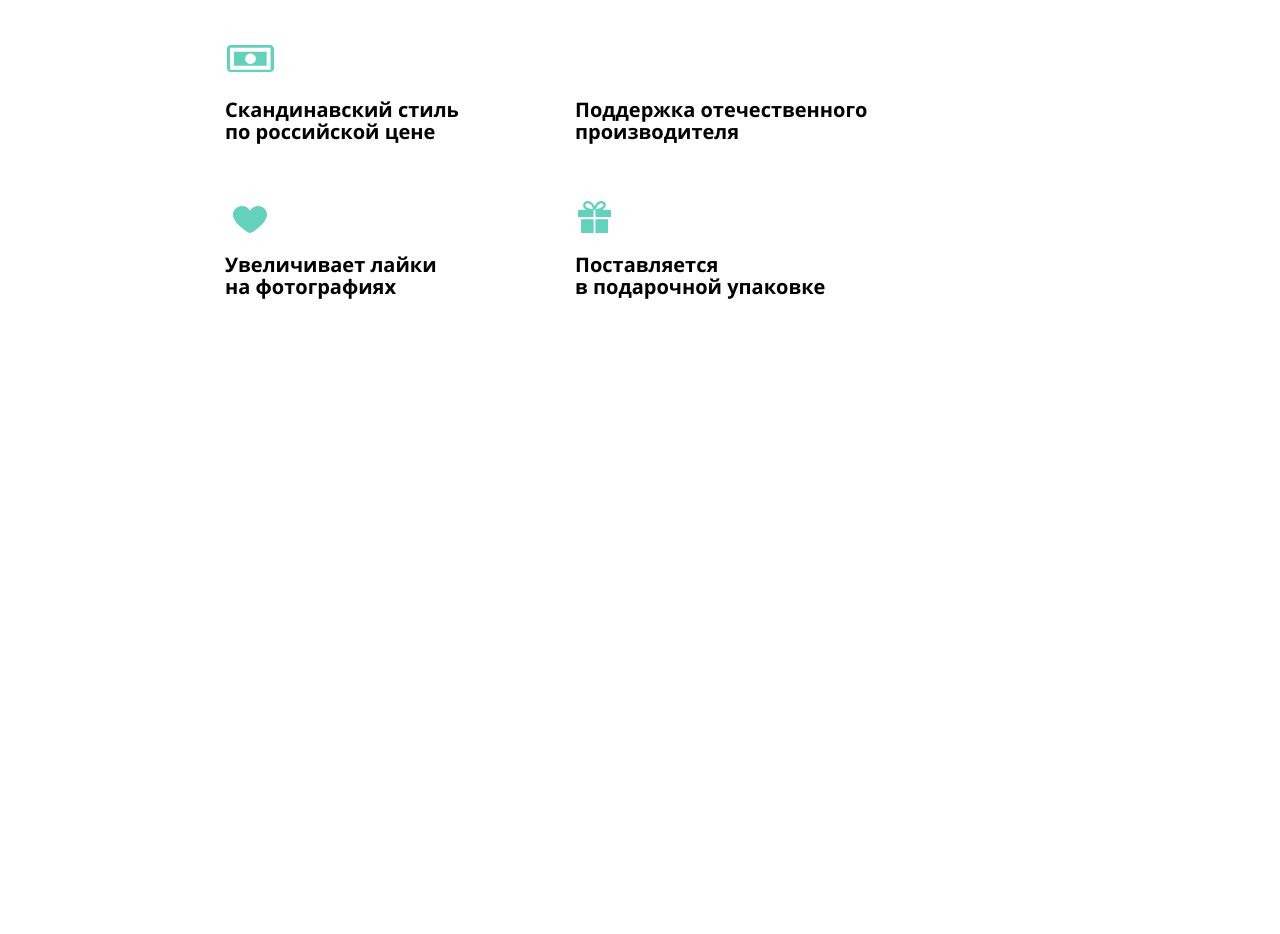
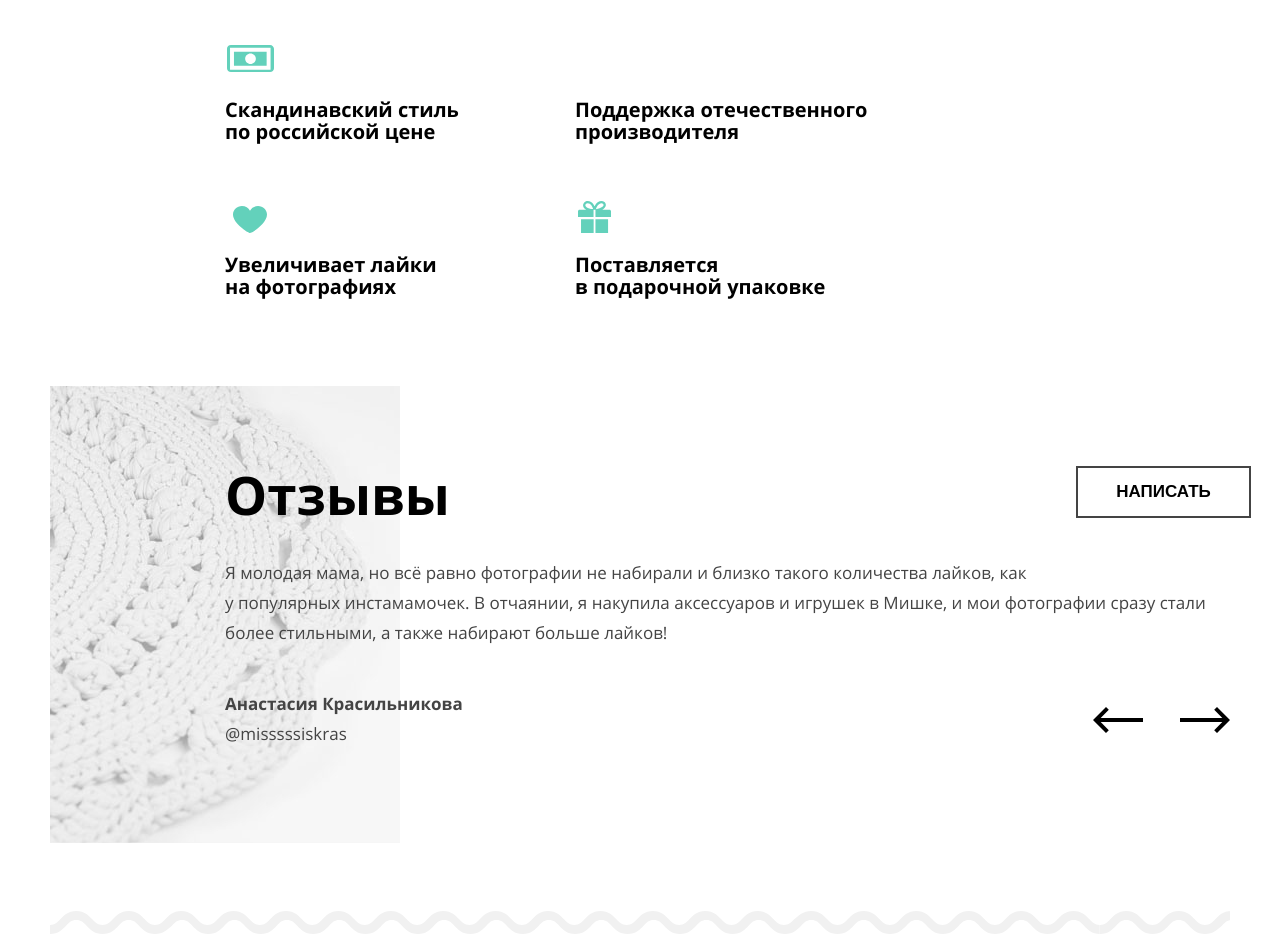
Before and after one commit to multiversal-destroyer/mishka, a website: page source/index.html in a window 1280 px wide. Shown: the part 1913-2847 px from the top of the page. Before the commit the page ends 2213 px from the top, so only its background shows below. Drawn offline with nearby package versions, Linux system fonts and the light colour scheme; files that its build step writes are made by us from their sources.

Commit message:
feat: add reviews

```diff
--- a/source/index.html
+++ b/source/index.html
@@ -86,7 +86,7 @@
           </div>
         </dl>
         <p class="product__price">Цена: 990 руб.</p>
-        <button class="product__button" type="button">Заказать</button>
+        <button class="product__button button-primary" type="button">Заказать</button>
         <img class="product__image" src="../img/triple-set.jpg" width="525" height="636" alt="Картинка товара" >
       </div>
     </section>
@@ -101,6 +101,27 @@
         <p class="about__text">Поставляется <br> в подарочной упаковке</p>
       </div>
     </section>
+    <section class="reviews">
+      <h2 class="reviews__title">Отзывы</h2>
+      <div class="review reviews__wrapper">
+        <ul class="review__list">
+          <li class="review__item">
+            <blockquote class="review__blockquote">
+              <q class="review__quote">Я молодая мама, но всё равно фотографии не набирали и близко такого
+                 количества лайков, как <br> у популярных инстамамочек. В отчаянии, я накупила аксессуаров и игрушек в Мишке,
+                  и мои фотографии сразу стали более стильными, а также набирают больше лайков!</q>
+              <cite class="review__cite">Анастасия Красильникова</cite>
+              <p class="review__description">@misssssiskras</p>
+            </blockquote>
+          </li>
+        </ul>
+        <div class="review-controls">
+          <button class="review-controls__button review-controls__button--prev" type="button" aria-label="Предыдущий отзыв"></button>
+          <button class="review-controls__button review-controls__button--next" type="button" aria-label="Следующий отзыв"></button>
+        </div>
+        <button class="review__button button-primary" type="button">Написать</button>
+      </div>
+    </section>
   </main>
 </body>
 </html>
--- a/source/sass/blocks/_about.scss
+++ b/source/sass/blocks/_about.scss
@@ -1,5 +1,5 @@
 .about {
-
+  margin-bottom: 168px;
   margin-left: 225px;
 
   &__title {
--- a/source/sass/blocks/_product.scss
+++ b/source/sass/blocks/_product.scss
@@ -32,10 +32,6 @@
   &__button {
     min-height: 52px;
     min-width: 292px;
-    text-transform: uppercase;
-    font-weight: 700;
-    font-size: 17px;
-    border: 2px solid $grey;
   }
 
   &__image {
--- /dev/null
+++ b/source/sass/blocks/_reviews.scss
@@ -0,0 +1,85 @@
+.reviews {
+  position: relative;
+  // padding: 0 50px 0 225px;
+  min-height: 457px;
+  margin: 0 50px;
+  padding-left: 175px;
+
+  &::before {
+    position: absolute;
+    content: "";
+    background-image: url("../img/review.png");
+    background-repeat: no-repeat;
+    width: 350px;
+    height: 457px;
+    bottom: -28px;
+    z-index: -1;
+    left: 0;
+    top: -80px;
+  }
+
+  &::after {
+    position: absolute;
+    content: "";
+    background-image: url("../img/zigzag-featured.svg");
+    width: 100%;
+    min-height: 23px;
+    bottom: -11px;
+    z-index: 2;
+    left: 0;
+  }
+
+  &__title {
+    font-size: 53px;
+    line-height: 57px;
+    color: $black;
+    margin-bottom: 35px;
+  }
+}
+
+.review {
+
+  &__quote {
+    display: block;
+    line-height: 30px;
+    margin-bottom: 44px;
+    quotes: none;
+  }
+
+  &__button {
+    position: absolute;
+    top: 0;
+    right: -21px;
+    min-width: 175px;
+    min-height: 52px;
+  }
+
+  &__cite {
+    display: block;
+    font-style: normal;
+    font-weight: 700;
+    margin-bottom: 6px;
+  }
+}
+
+.review-controls {
+  display: flex;
+  column-gap: 37px;
+  position: absolute;
+  right: 0;
+  bottom: 190px;
+
+  &__button--prev {
+    background-image: url("../img/arrow-left.svg");
+    background-repeat: no-repeat;
+    width: 50px;
+    height: 26px;
+  }
+
+  &__button--next {
+    background-image: url("../img/arrow-right.svg");
+    background-repeat: no-repeat;
+    width: 50px;
+    height: 26px;
+  }
+}
--- a/source/sass/global/_global.scss
+++ b/source/sass/global/_global.scss
@@ -63,3 +63,10 @@ button {
   text-decoration: none;
   cursor: pointer;
 }
+
+.button-primary {
+  text-transform: uppercase;
+  font-weight: 700;
+  font-size: 17px;
+  border: 2px solid $grey;
+}
--- a/source/sass/style.scss
+++ b/source/sass/style.scss
@@ -12,3 +12,4 @@
 @import 'blocks/featured.scss';
 @import 'blocks/product.scss';
 @import 'blocks/about.scss';
+@import 'blocks/reviews.scss';
```
Also changed, not shown: source/img/arrow-left.svg (added), source/img/arrow-right.svg (added), source/img/review.png (added).
